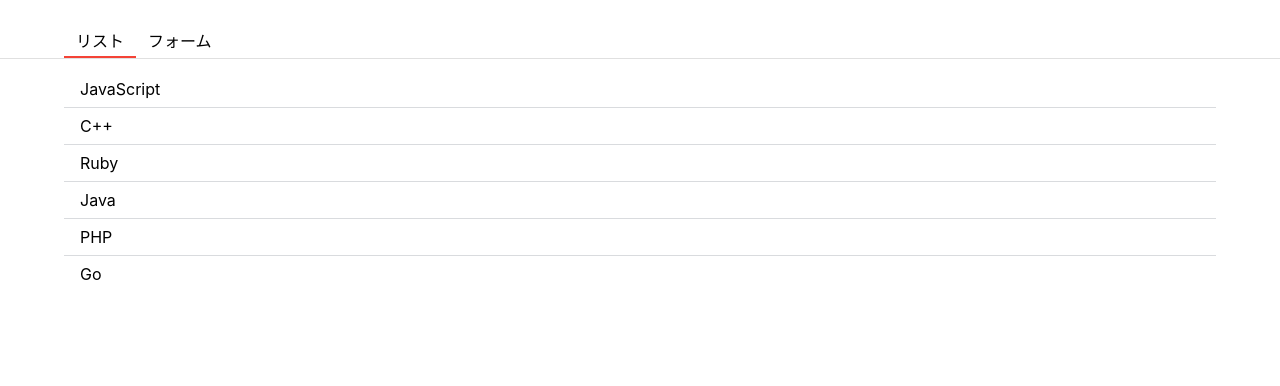
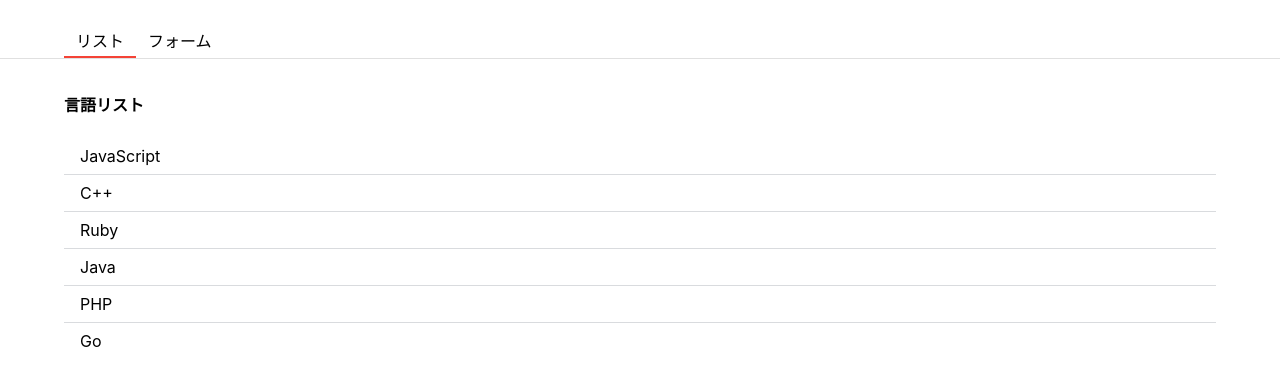
Before and after one commit to tebukurokun/react-tutorial, a React (Create React App) app: page / in a window 1280 px wide. Shown: the top 386 px of the page. Built offline with nearby package versions, Linux system fonts and the light colour scheme.

Commit message:
[add] use h.o.c.

```diff
--- a/src/App.js
+++ b/src/App.js
@@ -1,9 +1,11 @@
 import styled from "styled-components";
 import React from "react"
 import { useEffect, useState } from "react"
+import PropTypes from "prop-types"
 import { List } from "./List"
 import { Form } from "./Form"
-import {getLanguages} from "./const/language"
+import { withLoading } from './hoc/withLoading';
+import { getLanguages } from "./const/language";
 
 const Header = styled.header`
   display: flex;
@@ -24,22 +26,18 @@
   border-bottom: ${props => props.focused ? '2px solid #F44336' : 'none' };
 `
 
+function App( {data} ) {
+  App.propTypes = {
+    data:PropTypes.arrayOf( PropTypes.string )
+  }
 
-function App() {
   const [tab, setTab] = useState( "list" )
-  const [langs, setLangs] = useState( [] )
-
+  const [langs, setLangs] = useState( data )
 
   useEffect(
     () => {
       console.log( 'App.js useeffect' )
-      fetchLanguages()
     }, [] )
-
-  const fetchLanguages = async () => {
-    const languages = await getLanguages()
-    setLangs( languages )
-  }
 
   const addLang = ( lang ) => {
     setLangs( [...langs, lang] );
@@ -49,8 +47,6 @@
   return (
     <div>
       <Header>
-        {" "}
-        {/* 追加 */}
         <HeaderUl>
           <HeaderLi focused={tab === 'list'} onClick={() => setTab( "list" )}>リスト</HeaderLi>
           <HeaderLi focused={tab === 'form'} onClick={() => setTab( "form" )}>フォーム</HeaderLi>
@@ -61,4 +57,4 @@
   )
 }
 
-export default App
+export default withLoading( App, getLanguages )
--- a/src/Form.js
+++ b/src/Form.js
@@ -3,6 +3,7 @@
 import {useState} from 'react'
 import styled from "styled-components";
 import { Button } from './components/button'
+import { TabBodyContainer } from './components/tab-body-container';
 
 const Label = styled.label`
 display: flex;
@@ -40,8 +41,7 @@
   }
 
   return (
-    <div>
-      <h4>add new language</h4>
+    <TabBodyContainer title="新しい言語の追加">
       <form onSubmit={submitForm}>
         <div>
           <Label>言語</Label>
@@ -55,7 +55,7 @@
           <FormButton>追加</FormButton>
         </ButtonContainer>
       </form>
-    </div>
+    </TabBodyContainer>
   )
 
 }
--- a/src/List.js
+++ b/src/List.js
@@ -2,10 +2,9 @@
 import React from "react"
 import { useEffect } from 'react'
 import PropTypes from "prop-types"
+import { TabBodyContainer } from './components/tab-body-container';
 
-const Container = styled.div`
-  padding: 12px 64px;
-`
+
 const ListItem = styled.div`
   padding: 8px 16px;
 
@@ -29,12 +28,14 @@
   }
 
   return (
-    <Container>
-      {
-        langs && langs.map( ( lang, index ) => {
-          return <ListItem key={index}>{ lang }</ListItem>
-        } )
-      }
-    </Container>
+    <TabBodyContainer title="言語リスト">
+      <div>
+        {
+          langs && langs.map( ( lang, index ) => {
+            return <ListItem key={index}>{ lang }</ListItem>
+          } )
+        }
+      </div>
+    </TabBodyContainer>
   )
 }
--- /dev/null
+++ b/src/components/tab-body-container.js
@@ -0,0 +1,21 @@
+import React from "react";
+import styled from "styled-components";
+import PropTypes from "prop-types"
+
+const Container = styled.div`
+  padding: 12px 64px;
+`
+
+export const TabBodyContainer = ( { children, title } ) => {
+  TabBodyContainer.propTypes = {
+    children:PropTypes.element,
+    title: PropTypes.string
+  }
+
+  return (
+    <Container>
+      <h4>{ title }</h4>
+      { children }
+    </Container>
+  )
+}
--- /dev/null
+++ b/src/hoc/withLoading.js
@@ -0,0 +1,33 @@
+import styled from "styled-components";
+import { useEffect, useState } from 'react'
+
+const LoadDiv = styled.div`
+  height: 100%;
+  padding: 36px;
+  color: ${( { theme } ) => theme.color};
+  background-color: ${( { theme } ) => theme.backgroundColor};
+`
+
+
+export const withLoading = ( WrappedComponent, fetchData ) => {
+  const loading = () => {
+    const [data, setData] = useState( null );
+
+    useEffect( () => {
+      fetch();
+    }, [] )
+
+    const fetch = async () => {
+      const fetchedData = await fetchData();
+      setData( fetchedData );
+    }
+
+    const Loading = (
+      <LoadDiv>ロード中...</LoadDiv>
+    )
+
+    return data ? <WrappedComponent data={data} /> : Loading;
+
+  }
+  return loading
+}
```
Also changed, not shown: .eslintrc.json, 1 other file (tests, documents, lock files or other folders).
